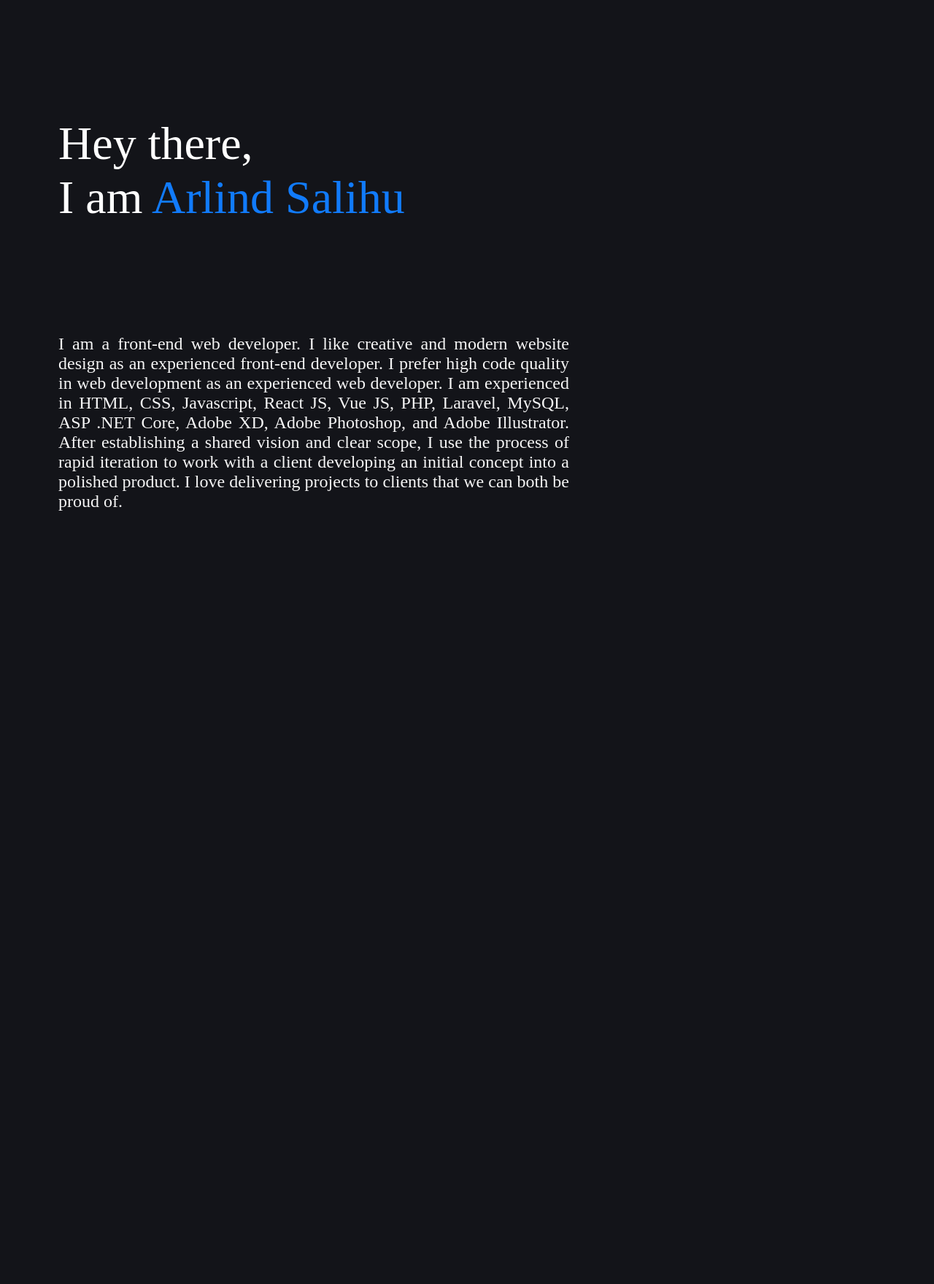
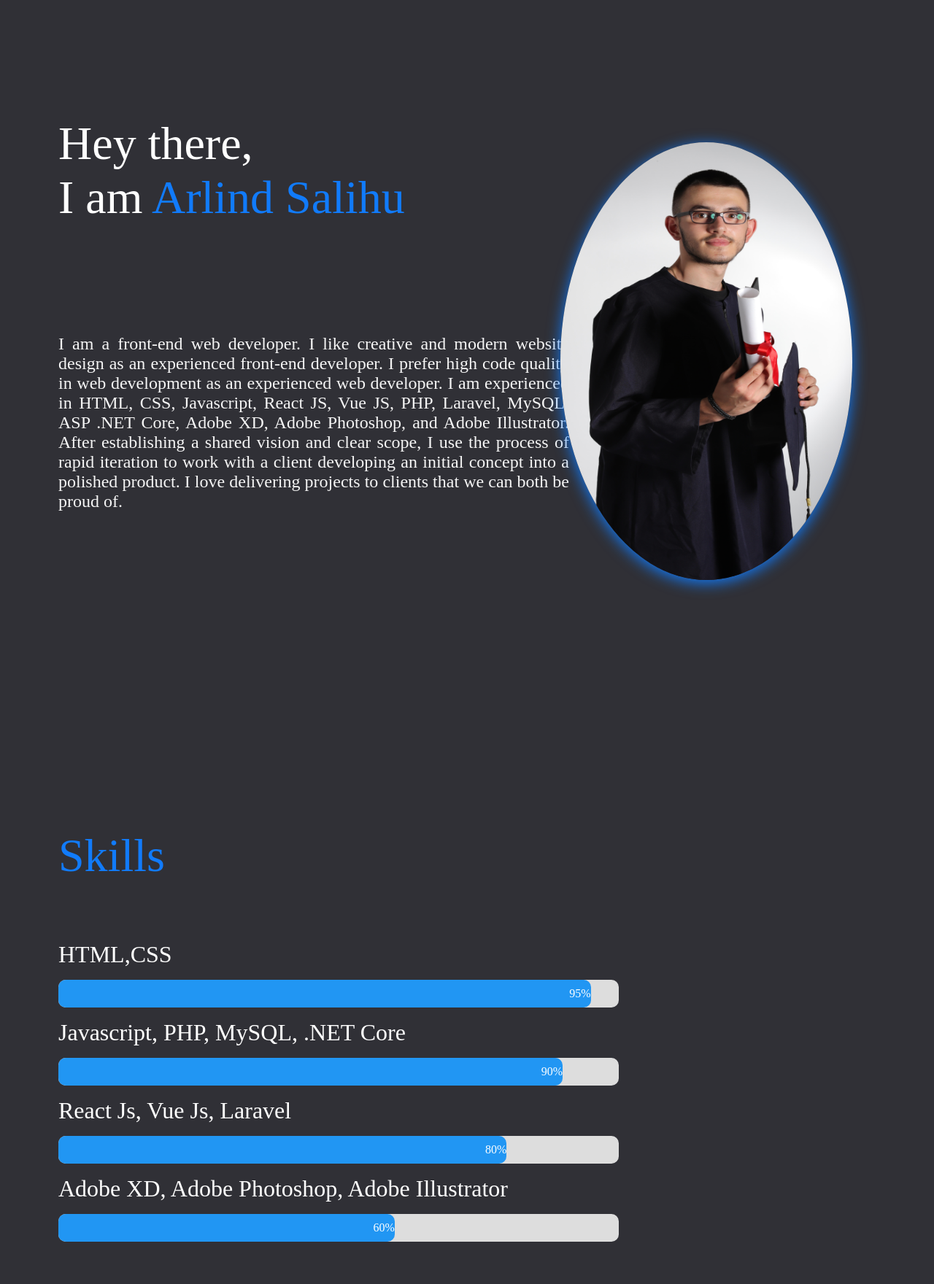
Before and after one commit to Arlind-Salihu/Starlabs_Portfolio, a PHP site: page /html/index.html in a window 1280 px wide; the page is wider, and only the part inside the window is pictured. Shown: that part at 73% size. Before the commit the page ends 700 px from the top of that part, so only its background shows below. Run offline with PHP 8.4, Linux system fonts and the light colour scheme.

Commit message:
Added skills set and made some changes on styling

```diff
--- a/css/style.css
+++ b/css/style.css
@@ -1,22 +1,19 @@
 * {
-    padding: 0;
     margin: 0;
-    text-decoration: none;
-    list-style: none;
-    box-sizing: border-box;
 }
 
 html {
     scroll-behavior: smooth;
 }
 
-body{
-    background-color: #131419;
+body {
+    background-color: rgb(48, 48, 54);
 }
 
-#landing {
-    height: auto;
-    margin-top: 10rem;
+/*First Container*/
+
+#landing{
+    height: 100vh;
 }
 
 .intro {
@@ -40,3 +37,86 @@ body{
 .spanName {
     color: #117bfb;
 }
+
+.logoImg {
+    width: 400px;
+    height: 600px;
+    margin-left: 60%;
+    border-radius: 50%;
+    box-shadow: 0 4px 20px 0 #117bfb;
+    margin-right: 10rem;
+    margin-top: -50rem;
+}
+
+.logoImg:hover {
+    transform: scale(1.1);
+    box-shadow: 0;
+    opacity: 1;
+}
+
+/*End of first container*/
+
+
+/*Second Container*/
+#skills {
+    height: 100vh;
+}
+
+.skillsHead {
+    color: white;
+    font-size: 4rem;
+    margin: 5rem;
+    margin-top: 10rem;
+}
+
+.skillsClass {
+    padding-top: 1rem;
+}
+
+.skills {
+    text-align: right;
+    padding-top: 10px;
+    padding-bottom: 10px;
+    color: white;
+}
+
+.skillText {
+    font-family: 'Varela Round';
+    margin-left: 5rem;
+    color: white;
+    font-size: 2rem;
+}
+
+.container {
+    width: 60%;
+    margin: 1rem;
+    position: relative;
+    border-radius: 10px;
+    left: 4rem;
+    background-color: #ddd;
+}
+
+.firstSkill {
+    width: 95%;
+    border-radius: 10px;
+    background-color: #2196F3;
+}
+
+.secondSkill {
+    width: 90%;
+    border-radius: 10px;
+    background-color: #2196F3;
+}
+
+.thirdSkill {
+    width: 80%;
+    border-radius: 10px;
+    background-color: #2196F3;
+}
+
+.fourthSkill {
+    width: 60%;
+    border-radius: 10px;
+    background-color: #2196F3;
+}
+/*End of Second Container*/
--- a/html/index.html
+++ b/html/index.html
@@ -9,24 +9,54 @@
     <title>Portfolio</title>
   </head>
   <body>
-    <!-- START OF FIRST CONTAINER -->
+
+    <!-- START OF FIRST SECTION -->
     <section id="landing">
       <div class="landingClass">
         <p class="intro">
           Hey there,<br />I am <span class="spanName">Arlind Salihu</span>
         </p>
         <p class="introText">
-          I am a front-end web developer.
-          I like creative and modern website design as an experienced front-end developer.
-          I prefer high code quality in web development as an experienced web developer.
-          I am experienced in HTML, CSS, Javascript, React JS, Vue JS, PHP, Laravel, MySQL,
-          ASP .NET Core, Adobe XD, Adobe Photoshop, and Adobe Illustrator.
-          After establishing a shared vision and clear scope, I use the process of rapid
-          iteration to work with a client developing an initial concept into a polished product.
-          I love delivering projects to clients that we can both be proud of.
+          I am a front-end web developer. I like creative and modern website
+          design as an experienced front-end developer. I prefer high code
+          quality in web development as an experienced web developer. I am
+          experienced in HTML, CSS, Javascript, React JS, Vue JS, PHP, Laravel,
+          MySQL, ASP .NET Core, Adobe XD, Adobe Photoshop, and Adobe
+          Illustrator. After establishing a shared vision and clear scope, I use
+          the process of rapid iteration to work with a client developing an
+          initial concept into a polished product. I love delivering projects to
+          clients that we can both be proud of.
         </p>
       </div>
+      <img class="logoImg" src="../images/lindi.png" />
     </section>
-    <!-- END OF FIRST CONTAINER -->
+    <!-- END OF FIRST SECTION -->
+
+    <!-- START OF SECOND SECTION -->
+    <section id="skills">
+      <div class="skillsClass">
+        <p class="skillsHead">
+         <span class="spanName">Skills</span>
+        </p>
+        <p class="skillText">HTML,CSS</p>
+        <div class="container">
+          <div class="skills firstSkill">95%</div>
+        </div>
+        <p class="skillText">Javascript, PHP, MySQL, .NET Core</p>
+        <div class="container">
+          <div class="skills secondSkill">90%</div>
+        </div>
+        <p class="skillText">React Js, Vue Js, Laravel</p>
+        <div class="container">
+          <div class="skills thirdSkill">80%</div>
+        </div>
+        <p class="skillText">Adobe XD, Adobe Photoshop, Adobe Illustrator</p>
+        <div class="container">
+          <div class="skills fourthSkill">60%</div>
+        </div>
+      </div>
+    </section>
+    <!-- END OF SECOND SECTION -->
+
   </body>
 </html>
```
